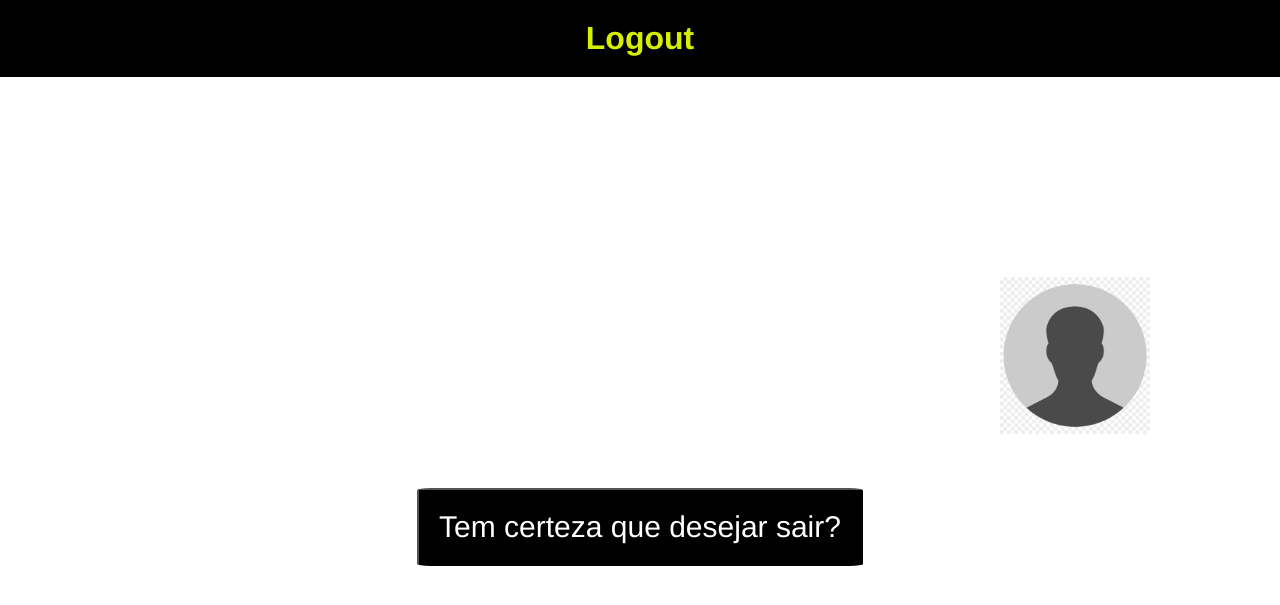
After one commit to Igorandrade1/Django-form-fullstack, a Django app: page /logout in a window 1280 px wide. The commit adds this page. Shown: the top 605 px of the page. Run offline with Django 3.2, Linux system fonts and the light colour scheme; a user stored in the database is signed in.

Commit message:
DJANGO PROJECT FORM MINI-SITE STAGE2

```diff
--- a/formulario/formulario/settings.py
+++ b/formulario/formulario/settings.py
@@ -118,6 +118,9 @@ STATIC_ROOT = os.path.join(BASE_DIR, "staticfiles")
 STATICFILES_DIRS = [
     os.path.join(BASE_DIR, "static")
 ]
+
+#img  render for html
+
 # Default primary key field type
 # https://docs.djangoproject.com/en/3.2/ref/settings/#default-auto-field
 
--- a/formulario/formulario/urls.py
+++ b/formulario/formulario/urls.py
@@ -15,17 +15,9 @@ Including another URLconf
 """
 from django.contrib import admin
 from django.urls import path, include
-from django.conf import settings
+
 
 urlpatterns = [
     path('admin/', admin.site.urls),
     path(r'', include('formulario_com_django.urls'))
 ]
-
-
-if settings.DEBUG:
-    import debug_toolbar
-    urlpatterns = [
-        path('__debug__/', include(debug_toolbar.urls)),
-
-    ] + urlpatterns
--- /dev/null
+++ b/formulario/formulario_com_django/static/css/styles2.css
@@ -0,0 +1,52 @@
+* { padding: 0; margin: 0; box-sizing: border-box; font-family: 'Franklin Gothic Medium', 'Arial Narrow', Arial, sans-serif;}
+
+
+header {
+    display: flex;
+    align-items: center;
+    justify-content: center;
+    padding: 20px;
+    background-color: black;
+    color: white;
+
+}
+
+header:hover {
+    color:rgb(214, 238, 1);
+}
+
+.container-button {
+
+
+}
+
+.button-logout {
+    margin-top: 250px;
+    padding: 20px;
+    text-align: center;
+
+}
+
+
+.button-logout {
+    font-size: 30px;
+    border-radius: 3%;
+    background-color: black;
+    color: white;
+}
+
+.button-logout:hover {
+    color: rgb(214, 238, 1);
+}
+
+container-img {
+
+}
+
+div img {
+    position: relative;
+    left: 1000px;
+    top: 200px;
+
+
+}
--- a/formulario/formulario_com_django/templates/cadastro_pessoas.html
+++ b/formulario/formulario_com_django/templates/cadastro_pessoas.html
@@ -37,8 +37,12 @@ Formulário de Cadastro
     <button type="submit" class="btn btn-primary">
         Salvar
     </button>
-
 </form>
+<div class="containerbtn-cancelar">
+    <a href="{% url 'lista_pessoas' %}">
+        <button  class="btn-cancelar btn btn-primary"> Cancelar </button>
+    </a>
+</div>
 </div>
 
 
--- a/formulario/formulario_com_django/templates/lista_pessoas.html
+++ b/formulario/formulario_com_django/templates/lista_pessoas.html
@@ -48,6 +48,9 @@ Pessoas Cadastradas
 <a href="{% url 'cadastro' %}">
     <button class="button_cadastrar"> Cadastrar </button>
 </a>
+<a href="{% url 'logout' %}">
+    <button class="button_logout"> Sair </button>
+</a>
 
 
 </div>
--- /dev/null
+++ b/formulario/formulario_com_django/templates/logout.html
@@ -0,0 +1,29 @@
+{% load static %}
+
+<!DOCTYPE html>
+<html lang="pt-br">
+<head>
+    <meta charset="UTF-8">
+    <title>Tela de Logout</title>
+    <link rel="stylesheet" href="{% static 'css/styles2.css' %}">
+</head>
+<body>
+<header>
+<h1 class="logout"> Logout </h1>
+</header>
+
+
+<form method="post" action="logout">{% csrf_token %}
+    <div class="container-img">
+        <img src="{% static 'img/placeholder_imgperfil.png'%}" width="150px" >
+    </div>
+
+   <div class="container-button" align="center">
+       <button  class="button-logout" type="submit"> Tem certeza que desejar sair? </button>
+   </div>
+</form>
+
+
+
+</body>
+</html>
--- a/formulario/formulario_com_django/urls.py
+++ b/formulario/formulario_com_django/urls.py
@@ -1,9 +1,14 @@
 from django.conf.urls import url
 from .views import *
+
 
 urlpatterns = [
     url(r'^lista_pessoas/', lista_pessoas, name='lista_pessoas'),
     url(r'^cadastro_pessoas/', cadastro, name='cadastro'),
     url(r'^editar_cadastro/(?P<pk>[0-9]+)', editar_cadastro, name='editar_cadastro'),
-    url(r'^remover_pessoa/(?P<pk>[0-9]+)', remover_pessoa, name='remover_pessoa')
+    url(r'^remover_pessoa/(?P<pk>[0-9]+)', remover_pessoa, name='remover_pessoa'),
+    url(r'^login/', login_user, name='login'),
+    url(r'^logout', logout_user, name='logout'),
+
+
 ]
--- a/formulario/formulario_com_django/views.py
+++ b/formulario/formulario_com_django/views.py
@@ -1,9 +1,31 @@
 from django.shortcuts import get_object_or_404, redirect, render
 from django.forms import ModelForm
 from .models import *
+from django.contrib.auth.decorators import login_required
+from django.contrib.auth import authenticate, login, logout
 
 
 # Create your views here.
+
+@login_required(login_url='/login/')
+def logout_user(request):
+    if request.POST:
+        logout(request)
+        return redirect('login')
+    return render(request, 'logout.html')
+
+
+def login_user(request):
+    print('estou em login user')
+    if request.POST:
+        print('cheguei aqui')
+        usuario = request.POST.get("usuario")
+        senha = request.POST.get("senha")
+        usuario_authentic = authenticate(username=usuario, password=senha)
+        if usuario_authentic is not None:
+            login(request, usuario_authentic)
+            return redirect('lista_pessoas')
+    return render(request, 'login.html')
 
 
 class Formulario_Cadastro(ModelForm):
@@ -12,12 +34,14 @@ class Formulario_Cadastro(ModelForm):
         fields = ['nome', 'email', 'sexo', 'endereco', 'cpf']
 
 
+@login_required(login_url='/login/')
 def lista_pessoas(request, template_name='lista_pessoas.html'):
     Cadastro = Formulario.objects.all()
     cadastrados = {'lista': Cadastro}
     return render(request, template_name, cadastrados)
 
 
+@login_required(login_url='/login/')
 def cadastro(request, template_name='cadastro_pessoas.html'):
     form = Formulario_Cadastro(request.POST or None)
     if form.is_valid():
@@ -26,9 +50,9 @@ def cadastro(request, template_name='cadastro_pessoas.html'):
     return render(request, template_name, {'form': form})
 
 
+@login_required(login_url='/login/')
 def editar_cadastro(request, pk, template_name='cadastro_pessoas.html'):
     pessoa = get_object_or_404(Formulario, pk=pk)
-    print('chegou aqui', pessoa.email)
     if request.method == "POST":
         form = Formulario_Cadastro(request.POST, instance=pessoa)
         print('cheguei aqui no if ')
@@ -36,12 +60,13 @@ def editar_cadastro(request, pk, template_name='cadastro_pessoas.html'):
             pessoa = form.save()
             return redirect('lista_pessoas')
     else:
-        print('cheguei aqui no else')
+
         form = Formulario_Cadastro(request.POST or None, instance=pessoa)
     return render(request, template_name, {'form': form})
 
 
-def remover_pessoa(request,pk):
+@login_required(login_url='/login/')
+def remover_pessoa(request, pk):
     pessoa = Formulario.objects.get(pk=pk)
     if request.method == "POST":
         pessoa.delete()
```
Also changed, not shown: formulario/formulario_com_django/static/css/styles.css (+15 -2 lines), formulario/formulario_com_django/templates/login.html (added, +23 -0 lines), formulario/db.sqlite3, formulario/formulario_com_django/models.py (line endings or trailing spaces), formulario/formulario_com_django/static/img/placeholder_imgperfil.png (added).
